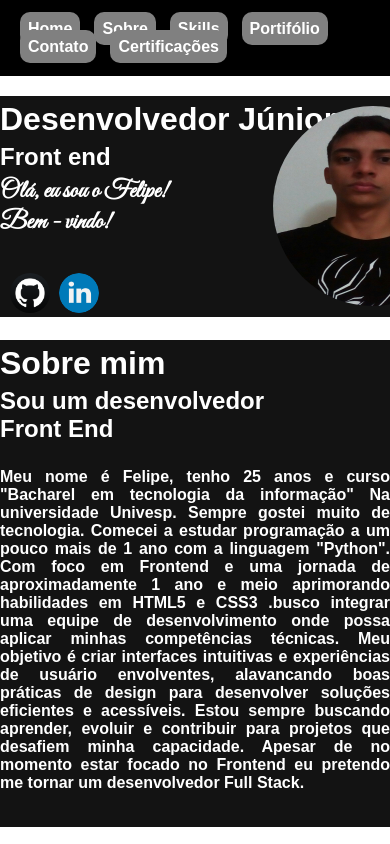
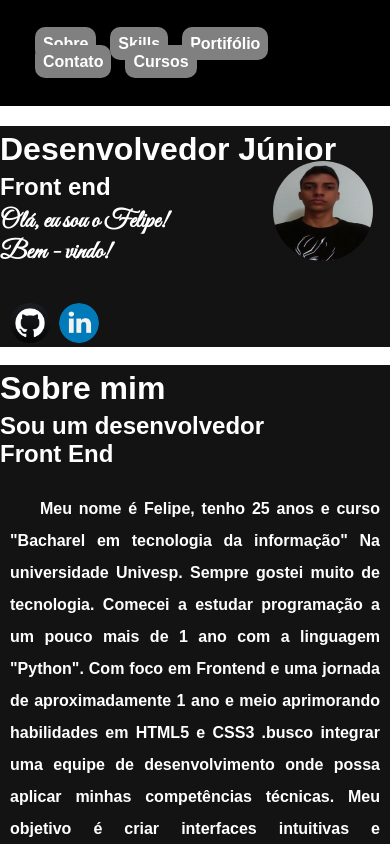
Before and after one commit to Felipe-Andrade-Pereira/meu_portifolio, a plain HTML site: page index.html in a window 390 px wide. Shown: the top 844 px of the page. Drawn offline with Linux system fonts and the light colour scheme.

Commit message:
adaptações

```diff
--- /dev/null
+++ b/estilos/media-query.css
@@ -0,0 +1,18 @@
+@charset "UTF-8";
+
+@media screen and (min-width:300px) and (max-width:500px){
+   header nav > a#certificacoes{
+    margin-top: 75px;
+    margin:auto;
+   }
+
+   div > img#eu{
+    height:100px;
+    width:100px;
+    top:25px;
+   }
+
+   div#historia{
+    margin-top: 125px;
+   }
+}
--- a/estilos/style.css
+++ b/estilos/style.css
@@ -21,13 +21,15 @@
 
 body{
     background-color: white;
+
+
 }
 
 header{
 
     background-color: black;
     color: white;
-    padding:20px;
+    padding:35px;
     margin-bottom: 20px;
 }
 
@@ -38,7 +40,9 @@ header a{
     text-decoration: none;
     color:white;
     margin-right: 10px;
+    margin-left: 0px;
     font-family: Arial, Helvetica, sans-serif;
+
 }
 
 header a:hover{
@@ -63,6 +67,7 @@ div > p.texto{
     font-family: var(--letra_de_mao);
     font-size: 25px;
     color:white;
+
 
 }
 
@@ -106,8 +111,12 @@ div#historia > h1,h2{
 
 div#historia > p{
     margin-top:25px;
+    margin-left:10px ;
+    margin-right:10px ;
     font-family: Arial, Helvetica, sans-serif;
     font-size: 1em;
+    line-height: 2em;
+    text-indent: 30px;
 
 }
 
@@ -125,7 +134,8 @@ div#skills > img.logo{
 }
 
 div#portfolio{
-    background-color: rgba(0, 0, 0, 0.432);
+    background-color: rgba(153, 11, 11, 0.432);
+    width:100%;
     margin-top:30px;
     text-align: center;
     padding: 25px;
@@ -140,6 +150,9 @@ div#portfolio > p{
     text-align: justify;
     margin-left: 175px;
     margin-right: 175px;
+    line-height: 2em;
+    text-indent: 30px;
+
 
 }
 
--- a/index.html
+++ b/index.html
@@ -4,7 +4,9 @@
     <meta charset="UTF-8">
     <meta name="viewport" content="width=device-width, initial-scale=1.0">
     <title>Meu portifólio</title>
+
     <link rel="stylesheet" href="estilos/style.css">
+    <link rel="stylesheet" href="estilos/media-query.css">
 
     <link rel="preconnect" href="https://fonts.googleapis.com">
     <link rel="preconnect" href="https://fonts.gstatic.com" crossorigin>
@@ -18,8 +20,7 @@
 <body>
     <header>
          <nav>
-            <a href="">Home</a> <a href="">Sobre</a> <a href="">Skills</a> <a href="">Portifólio</a> <a href="">Contato</a>
-            <a href="">Certificações</a>
+            <a href="#">Sobre</a> <a href="#">Skills</a> <a href="#">Portifólio</a> <a href="">Contato</a> <a id="certificacoes"href="#">Cursos</a>
          </nav>
 
     </header>
```
